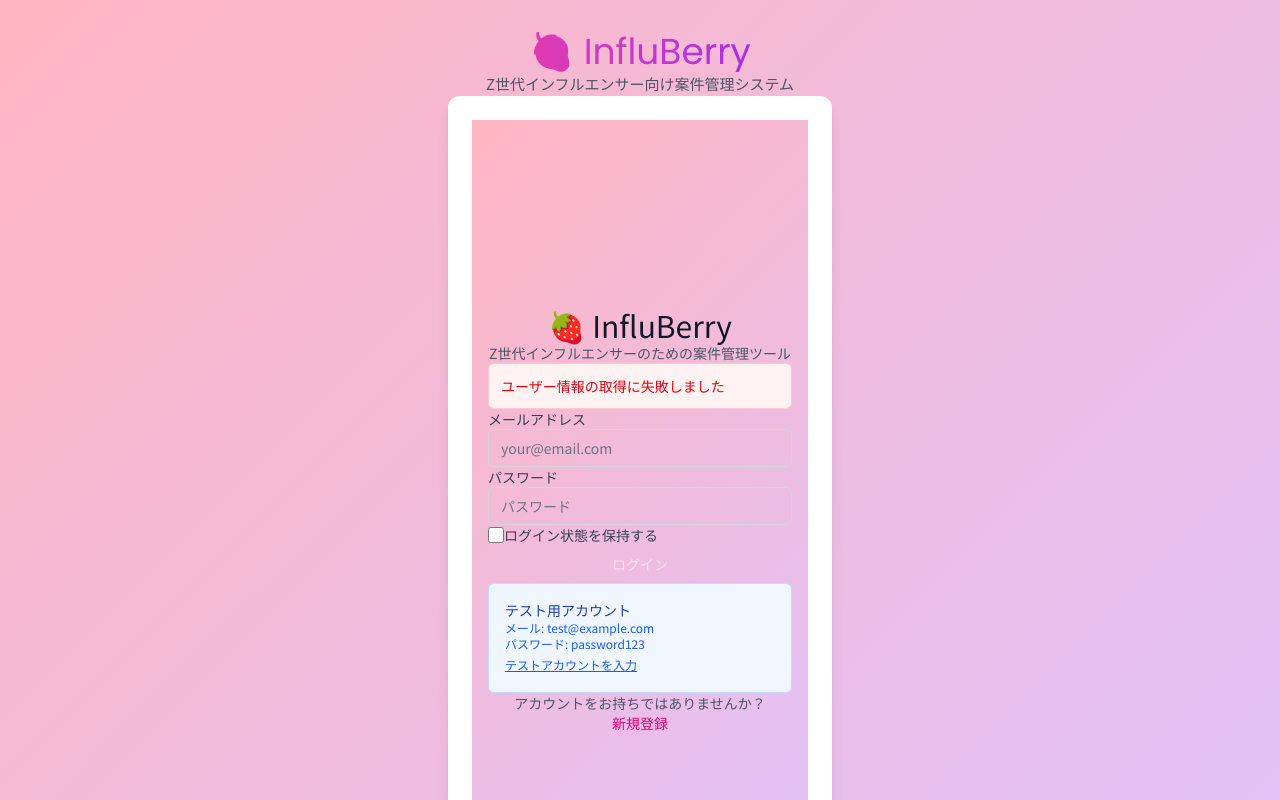
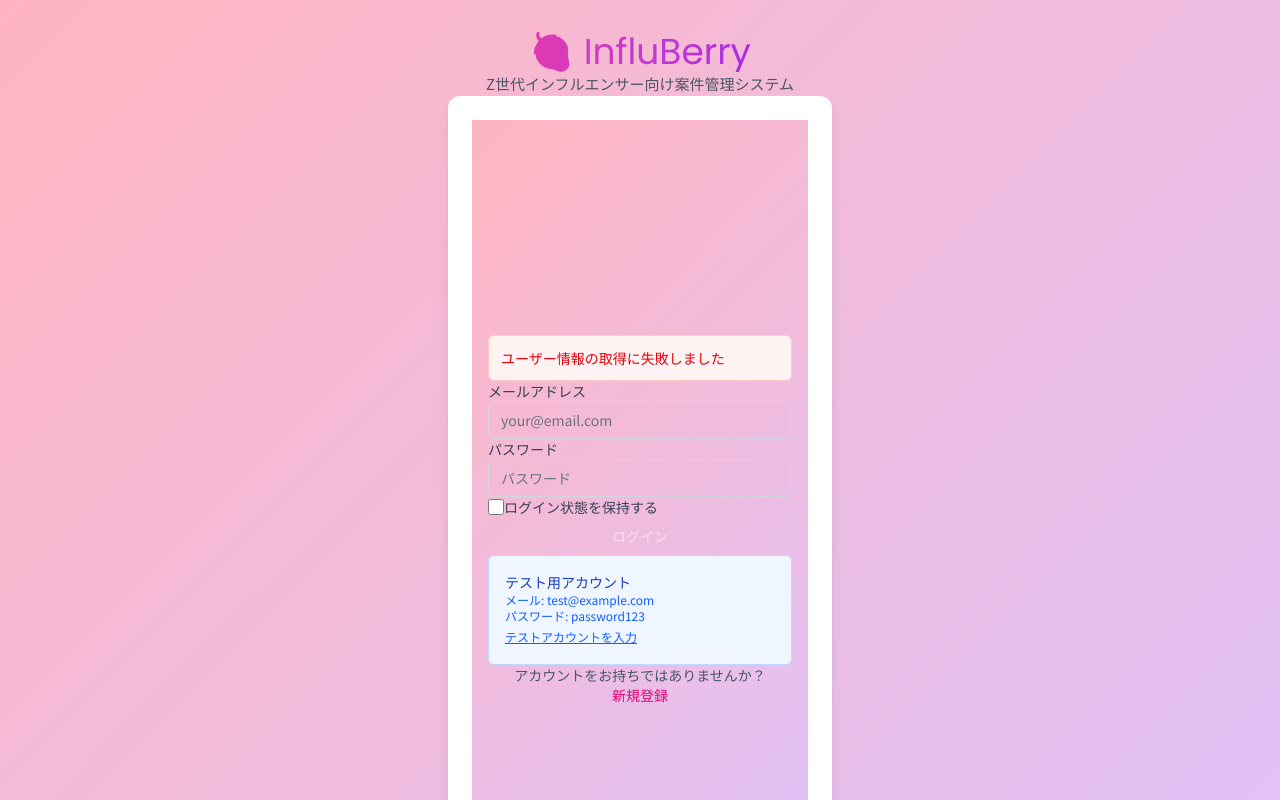
Before and after one commit to kurinobu/influberry, a Vue app in the folder frontend/: page / in a window 1280 px wide. Shown: the top 800 px of the page. Built offline with nearby package versions, Linux system fonts and the light colour scheme; no server answers.

Commit message:
二重ロゴ削除

```diff
--- a/frontend/src/components/LoginForm.vue
+++ b/frontend/src/components/LoginForm.vue
@@ -2,14 +2,7 @@
   <div class="min-h-screen flex items-center justify-center bg-gradient-to-br from-pink-50 to-purple-50 px-4">
     <div class="max-w-md w-full space-y-8">
       <!-- InfluBerry ロゴ・タイトル -->
-      <div class="text-center">
-        <h2 class="mt-6 text-3xl font-bold text-gray-900">
-          🍓 InfluBerry
-        </h2>
-        <p class="mt-2 text-sm text-gray-600">
-          Z世代インフルエンサーのための案件管理ツール
-        </p>
-      </div>
+
 
       <!-- ログインフォーム -->
       <form @submit.prevent="handleLogin" class="mt-8 space-y-6">
```
